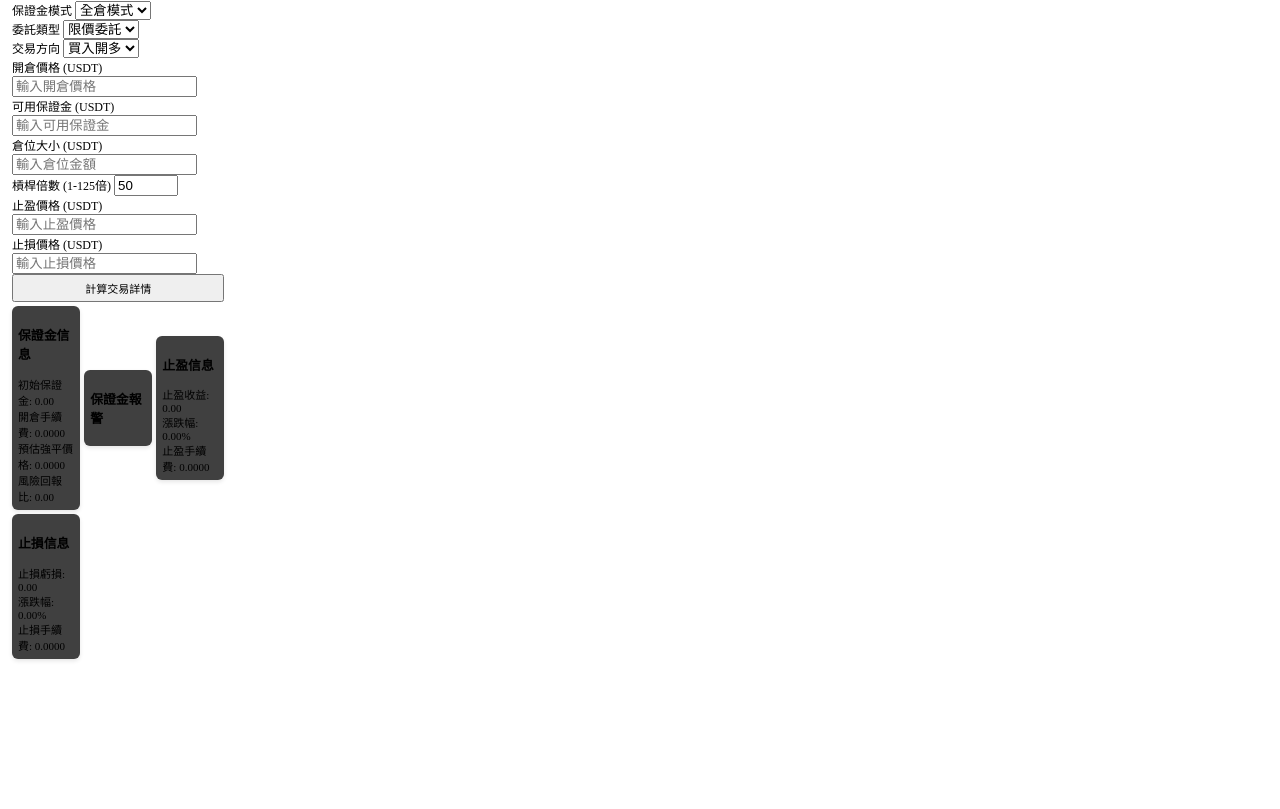
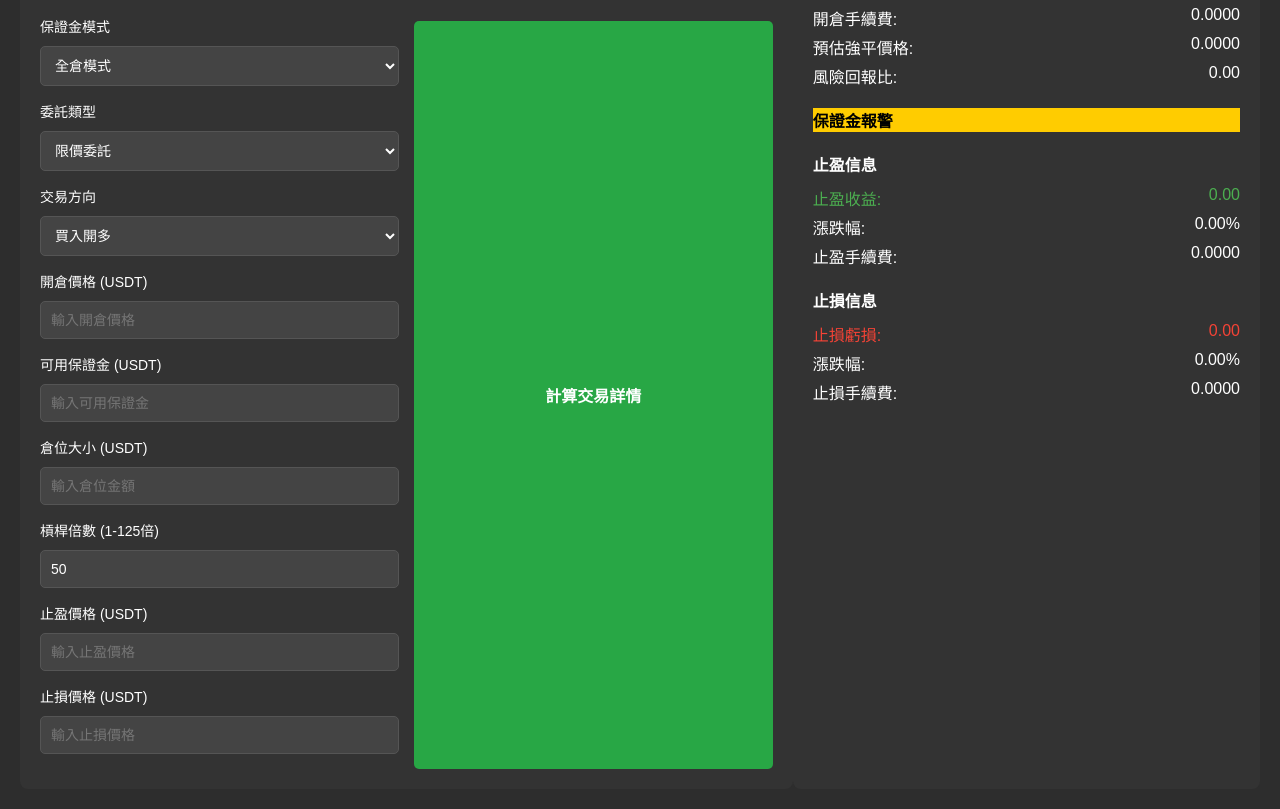
Before and after one commit to wusunzu/crypto-u-calculator2.0, an Electron app: page index.html in a window 1280 px wide. Shown: the part 113-922 px from the top of the page. Before the commit the page ends 808 px from the top, so only its background shows below. Drawn offline with Linux system fonts and the light colour scheme.

Commit message:
Update style.css

```diff
--- a/style.css
+++ b/style.css
@@ -1,51 +1,104 @@
-/* 🚀 让窗口固定为 1/6 屏幕大小，不能调整 */
-html, body {
-  width: 100%;
-  height: 100%;
-  font-size: min(1vw, 12px); /* 让字体随窗口大小变化，但最小 12px */
-  overflow: hidden;
+body {
+  font-family: Arial, sans-serif;
+  background-color: #2d2d2d; /* 深色背景 */
+  color: white;
+  margin: 0;
+  padding: 0;
 }
 
 .app-container {
-  display: grid;
-  grid-template-rows: auto 1fr auto; /* 上中下布局 */
-  height: 16.6vh; /* 1/6 屏幕 */
-  width: 16.6vw; /* 1/6 屏幕 */
-  max-width: 320px;
-  max-height: 320px;
-  padding: 4px;
-  gap: 4px;
-  justify-content: center;
-  align-items: center;
-  resize: none; /* 禁止用户调整窗口大小 */
+  display: flex;
+  justify-content: space-between;
+  padding: 20px;
 }
 
-/* 🚀 确保主输入区域和按钮大小自适应 */
-.input-area {
+.left-panel, .right-panel {
+  background-color: #333;
+  padding: 20px;
+  border-radius: 8px;
+}
+
+.left-panel {
+  width: 60%;
+}
+
+.right-panel {
+  width: 35%;
+}
+
+.settings-grid {
   display: grid;
-  grid-template-columns: repeat(3, 1fr);
-  gap: 4px;
+  grid-template-columns: 1fr 1fr;
+  gap: 15px;
+}
+
+.input-group {
+  margin-bottom: 15px;
+}
+
+label {
+  font-size: 14px;
+  margin-bottom: 5px;
+  display: block;
+}
+
+input, select, button {
+  width: 100%;
+  padding: 10px;
+  margin-top: 5px;
+  border: 1px solid #555;
+  border-radius: 5px;
+  background-color: #444;
+  color: white;
+  font-size: 14px;
+}
+
+button {
+  background-color: #007BFF;
+  color: white;
+  cursor: pointer;
+  border: none;
+}
+
+button:hover {
+  background-color: #0056b3;
+}
+
+.result-card {
+  margin-bottom: 20px;
+}
+
+.result-card h3 {
+  margin-bottom: 10px;
+  font-size: 16px;
+}
+
+.result-item {
+  display: flex;
+  justify-content: space-between;
+  margin-bottom: 5px;
+}
+
+.warning-card {
+  background-color: #ffcc00;
+  color: black;
+}
+
+.profit {
+  color: #4CAF50; /* 绿色 */
+}
+
+.loss {
+  color: #f44336; /* 红色 */
 }
 
 .calculate-btn {
-  width: 100%;
-  font-size: min(1vw, 11px);
-  padding: 0.5vh;
+  background-color: #28a745;
+  font-size: 16px;
+  font-weight: bold;
+  cursor: pointer;
 }
 
-/* 🚀 让表格信息与截图一致 */
-.results-container {
-  display: grid;
-  grid-template-columns: repeat(3, 1fr);
-  gap: 4px;
-  justify-content: center;
-  align-items: center;
+.calculate-btn:hover {
+  background-color: #218838;
 }
-
-.result-card {
-  background: #404040;
-  padding: 0.5rem;
-  border-radius: 6px;
-  box-shadow: 0 2px 4px rgba(0, 0, 0, 0.1);
-  font-size: min(1vw, 11px);
-}
```
